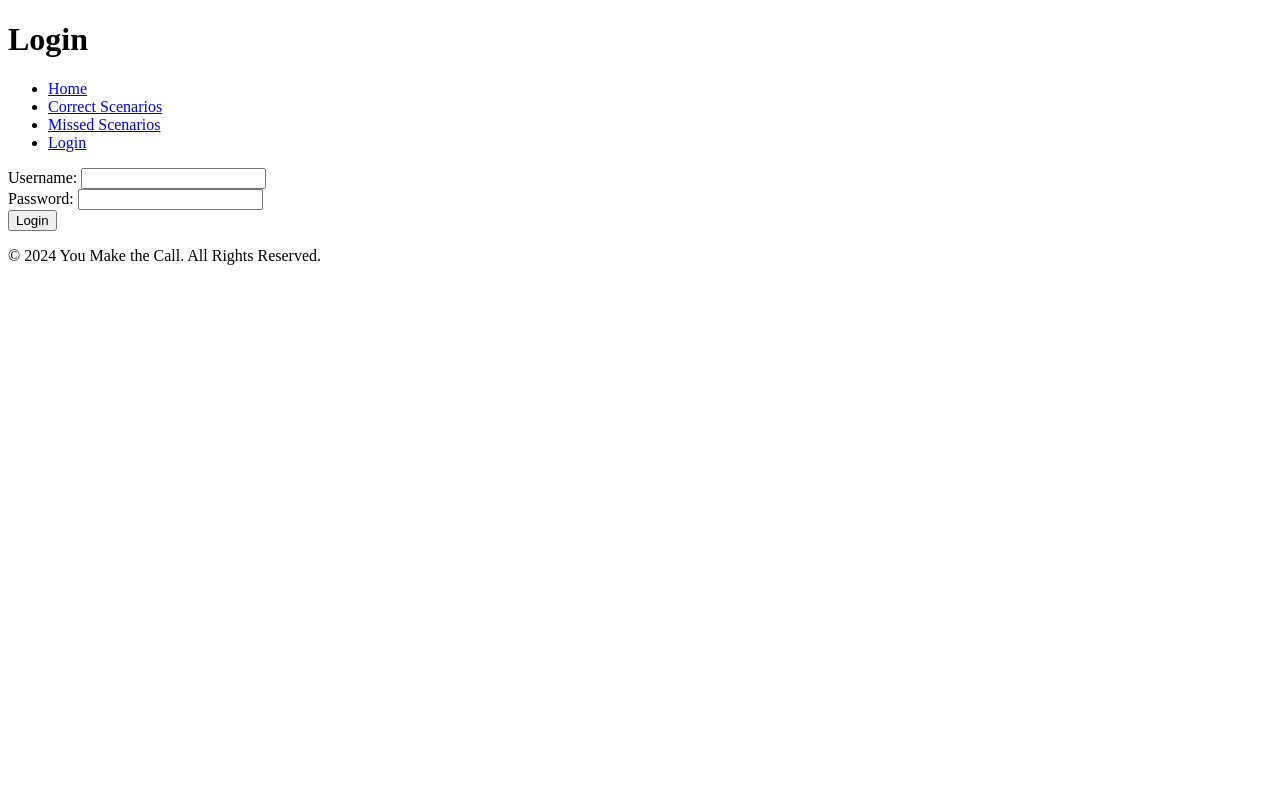
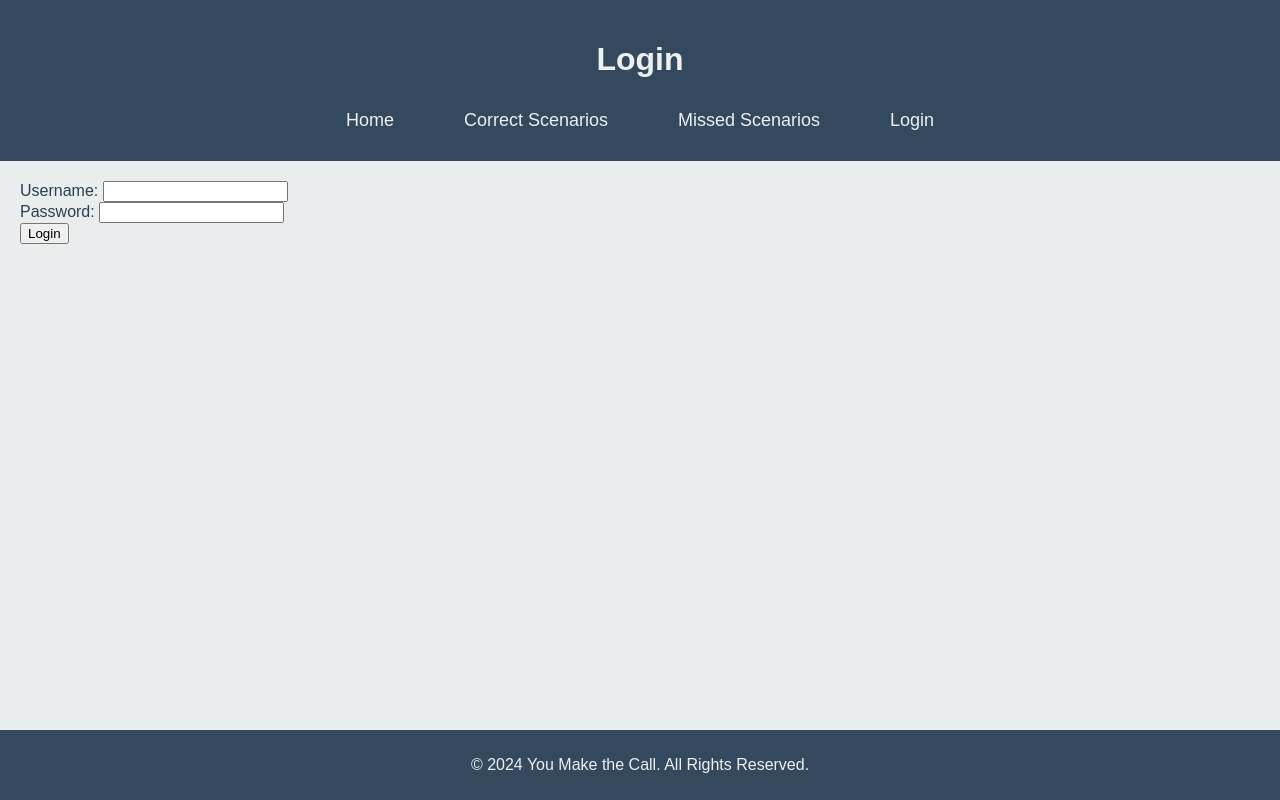
Before and after one commit to awint00r/basketball-project, a plain HTML site: page login.html in a window 1280 px wide. Drawn offline with Linux system fonts and the light colour scheme; the site is published under a folder, as on GitHub Pages, so addresses that start at the root find nothing.

Commit message:
Added link to CSS to view on page.

```diff
--- a/login.html
+++ b/login.html
@@ -4,7 +4,7 @@
     <meta charset="UTF-8">
     <meta name="viewport" content="width=device-width, initial-scale=1.0">
     <title>Login</title>
-    <link rel="stylesheet" href="/css/styles.css">
+    <link rel="stylesheet" href="basketball-project/css/styles.css">
 </head>
 <body>
     <header>
```
Also changed, not shown: correct-scenarios.html (+1 -1 lines), index.html (+1 -1 lines), missed-scenarios.html (+1 -1 lines).
